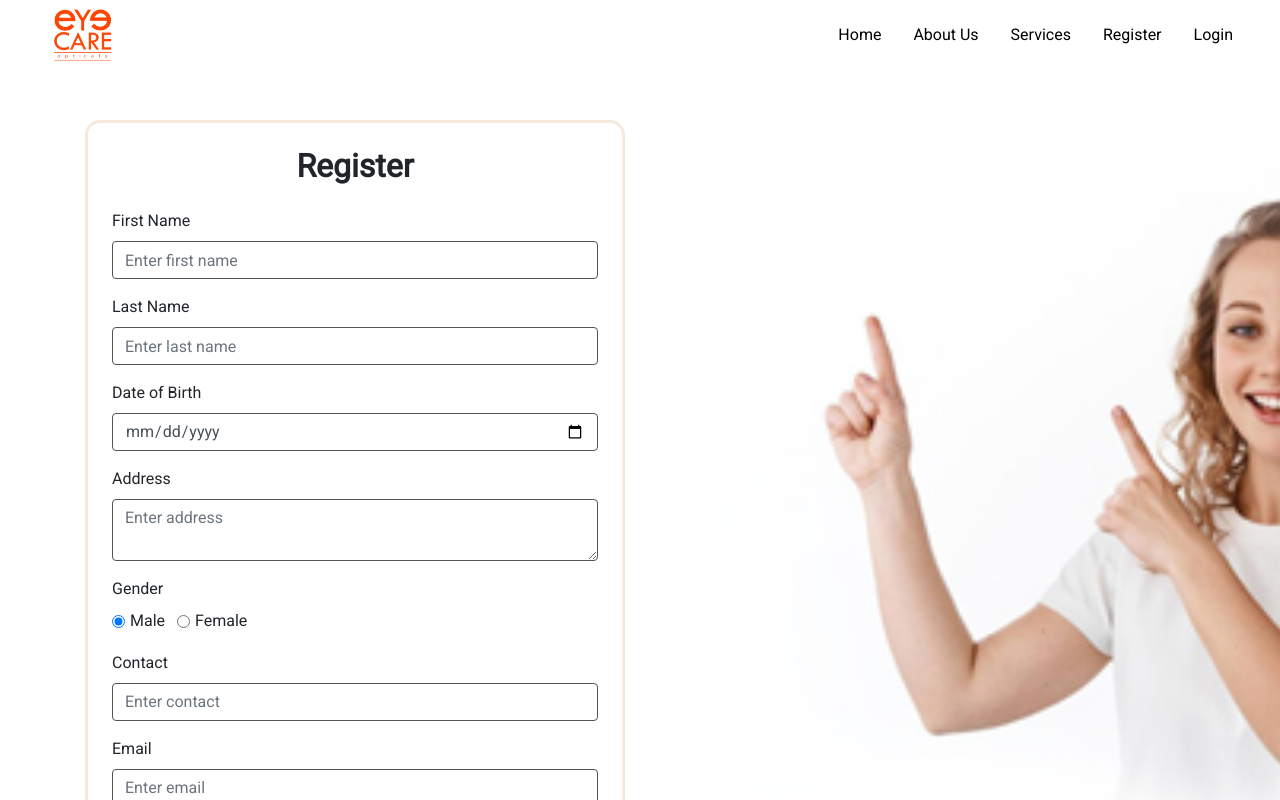
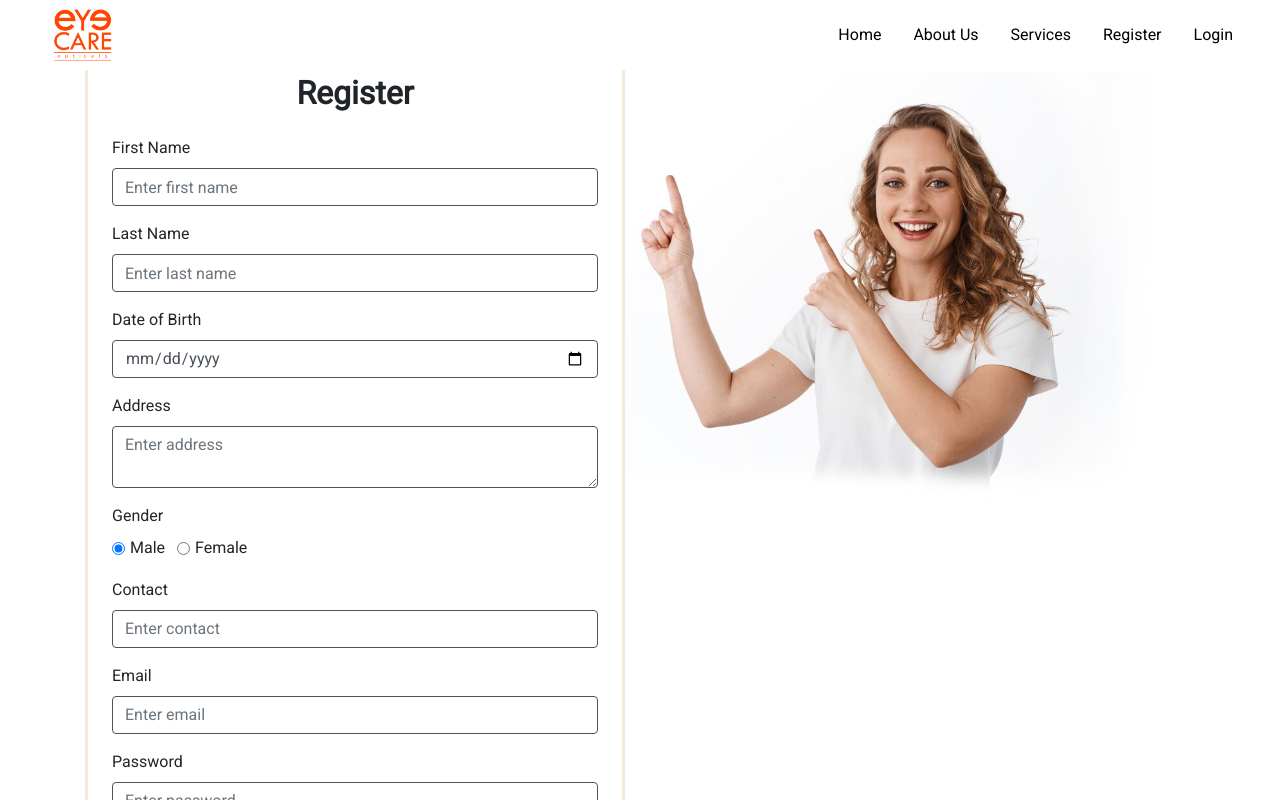
Before and after one commit to AbhishekPeiris/eYeCAREopticals, a React (Create React App) app in the folder frontend/: page /register in a window 1280 px wide. Shown: the top 800 px of the page. Built offline with nearby package versions, Linux system fonts and the light colour scheme.

Commit message:
register

```diff
--- a/frontend/src/screens/RegisterScreen.js
+++ b/frontend/src/screens/RegisterScreen.js
@@ -1,6 +1,6 @@
 import React, { useEffect } from 'react';
 import styles from '../styles/Register.css';
-import registerimg from '../images/register.jpg';
+import registerimg from '../images/register.png';
 import AOS from 'aos';
 import 'aos/dist/aos.css';
 
@@ -12,8 +12,8 @@ const RegisterScreen = () => {
     return (
         <div>
             <br /><br /><br />
-            <section className="bg-image" style={{ backgroundImage: `url(${registerimg})` }} data-aos="fade-left">
-                <div className="mask d-flex align-items-center h-100" data-aos="fade-right">
+                <img src={registerimg} alt="Home cover" className='regpic' data-aos="fade-left" />
+                <div className="mask d-flex align-items-center h-100 frame">
                     <div className="container h-100">
                         <div className="row d-flex justify-content-left align-items-left h-100 mt-5 mb-5">
                             <div className="col-12 col-md-8 col-lg-6">
@@ -93,7 +93,10 @@ const RegisterScreen = () => {
                         </div>
                     </div>
                 </div>
-            </section>
+                <div className='row Rtable_1'>
+
+                </div>
+
         </div>
     );
 }
--- a/frontend/src/styles/Register.css
+++ b/frontend/src/styles/Register.css
@@ -16,3 +16,14 @@ input {
     background-color: #8b2703 !important;
     transition:.5s !important;
 }
+.regpic{
+    width: 50% !important;
+    margin-left: 40% !important;
+}
+.frame{
+    position: relative !important;
+    bottom: 500px !important;
+}
+.Rtable_1{
+    margin-top: -450px !important;
+}
```
Also changed, not shown: frontend/src/images/register.jpg (deleted), frontend/src/images/register.png (added).
